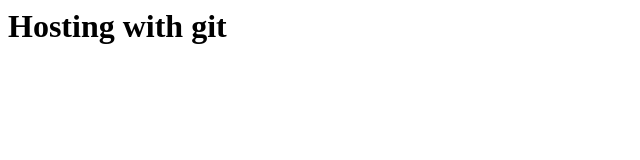
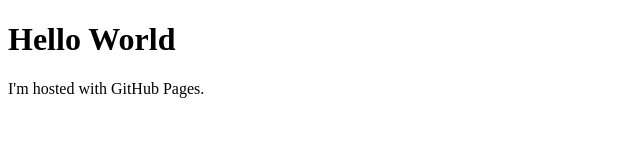
Before and after one commit to bernardodcsb/bernardo.github.io, a plain HTML site: page index.html in a window 1280 px wide. Shown: the whole page, without its empty margins (0-640 px from the left). Drawn offline with Linux system fonts and the light colour scheme.

Commit message:
Update index.html

```diff
--- a/index.html
+++ b/index.html
@@ -1,5 +1,7 @@
+<!DOCTYPE html>
 <html>
 <body>
-<h1>Hosting with git</h1>
+<h1>Hello World</h1>
+<p>I'm hosted with GitHub Pages.</p>
 </body>
 </html>
```
